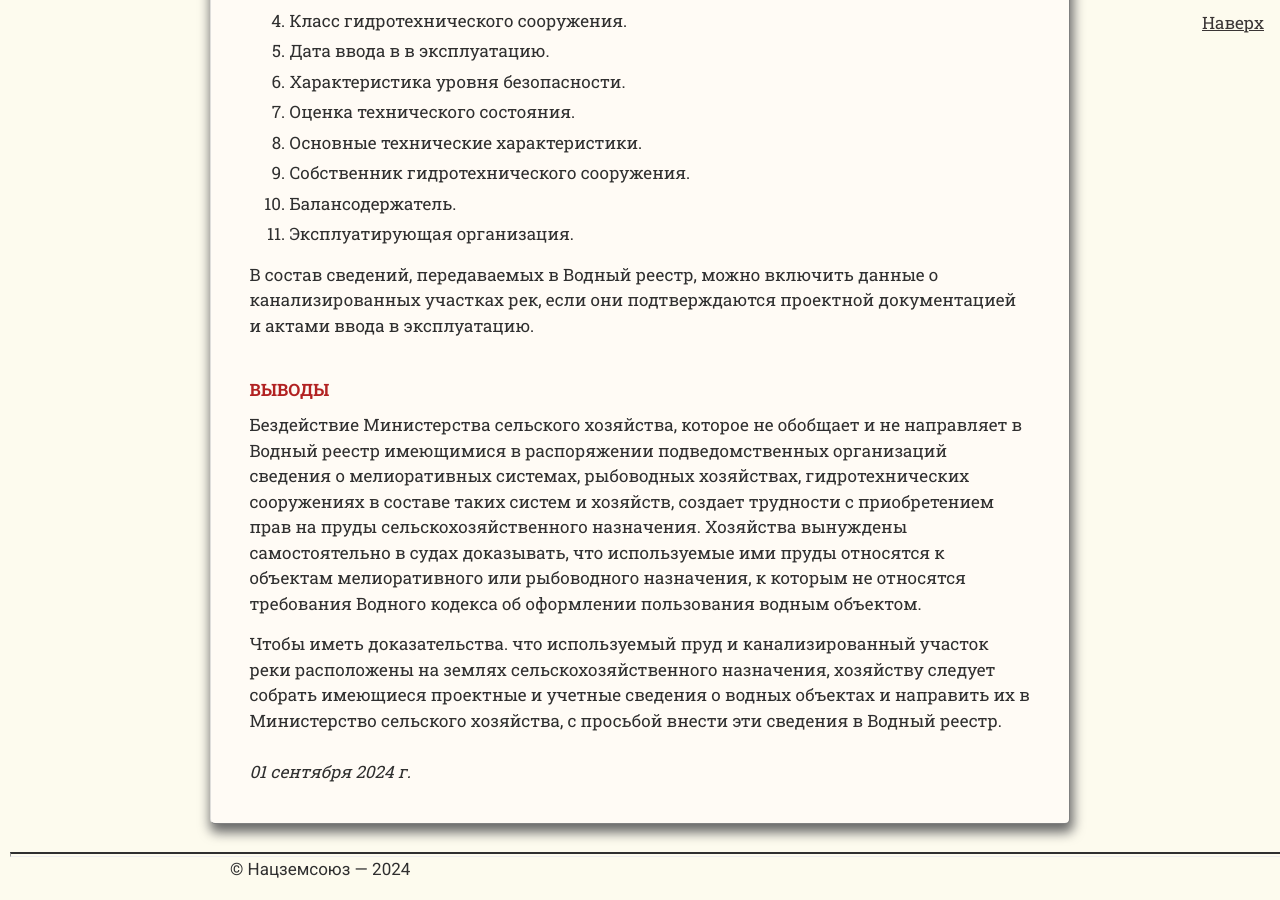
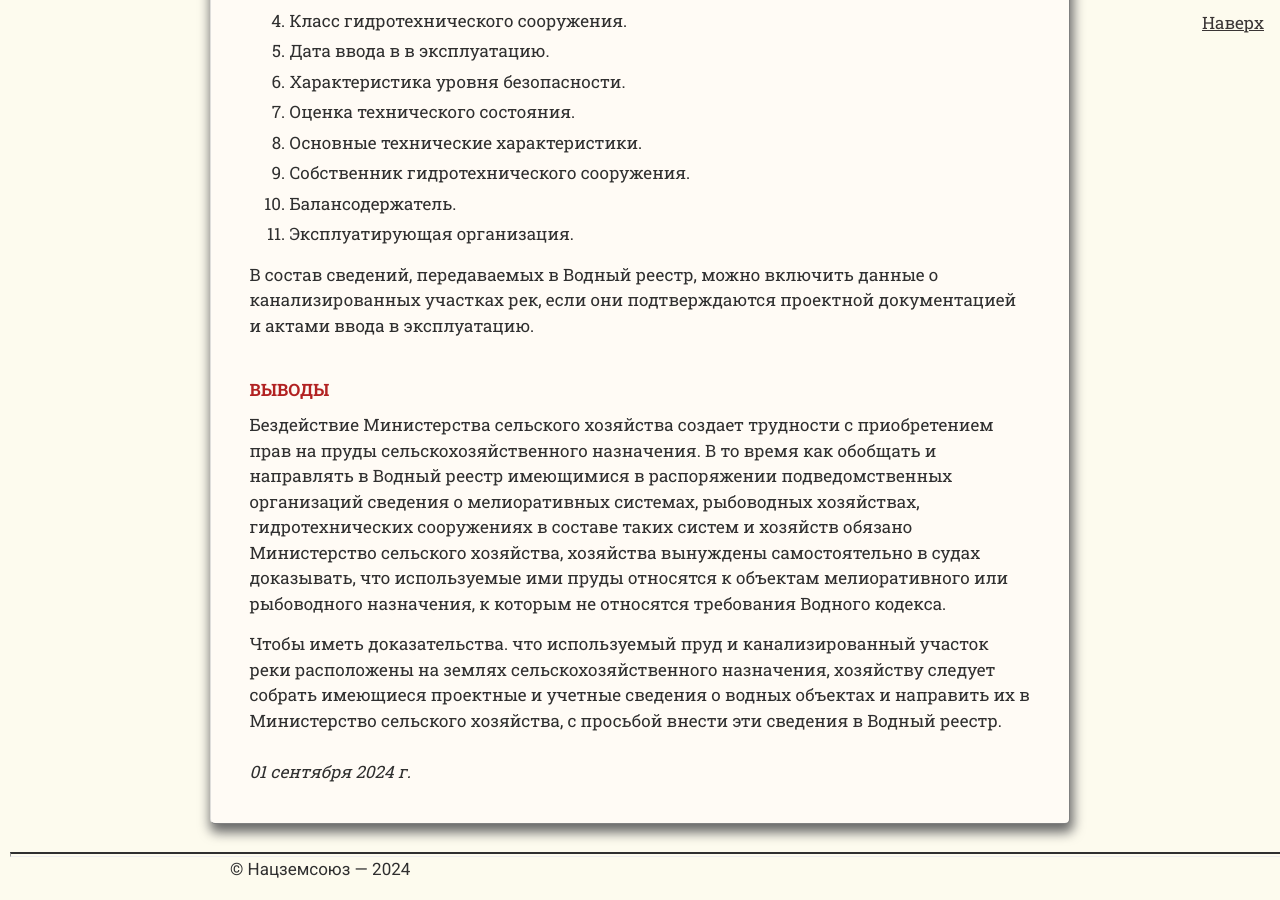
Before and after one commit to SergSi/land-use-art, a Jekyll site: the page built from _articles/2024-09-01-Prud.md, in a window 1280 px wide and 900 px high, scrolled down 2464 px. Built offline with Jekyll 4.4.1, drawn with Linux system fonts in a browser that asks for light colours; some web fonts are replaced.

Commit message:
Update 2024-09-01-Prud.md

```diff
--- a/_articles/2024-09-01-Prud.md
+++ b/_articles/2024-09-01-Prud.md
@@ -64,6 +64,6 @@
 
 # Выводы
 
-Бездействие Министерства сельского хозяйства, которое не обобщает и не направляет в Водный реестр имеющимися в распоряжении подведомственных организаций сведения о мелиоративных системах, рыбоводных хозяйствах, гидротехнических сооружениях в составе таких систем и хозяйств, создает трудности с приобретением прав на пруды сельскохозяйственного назначения. Хозяйства вынуждены самостоятельно в судах доказывать, что используемые ими пруды относятся к объектам мелиоративного или рыбоводного назначения, к которым не относятся требования Водного кодекса об оформлении пользования водным объектом.
+Бездействие Министерства сельского хозяйства создает трудности с приобретением прав на пруды сельскохозяйственного назначения. В то время как  обобщать и направлять в Водный реестр имеющимися в распоряжении подведомственных организаций сведения о мелиоративных системах, рыбоводных хозяйствах, гидротехнических сооружениях в составе таких систем и хозяйств обязано Министерство сельского хозяйства, хозяйства вынуждены самостоятельно в судах доказывать, что используемые ими пруды относятся к объектам мелиоративного или рыбоводного назначения, к которым не относятся требования Водного кодекса.
 
 Чтобы иметь доказательства. что используемый пруд и канализированный участок реки расположены на землях сельскохозяйственного назначения, хозяйству следует собрать имеющиеся проектные и учетные сведения о водных объектах и направить их в Министерство сельского хозяйства, с просьбой внести эти сведения в Водный реестр.
```
